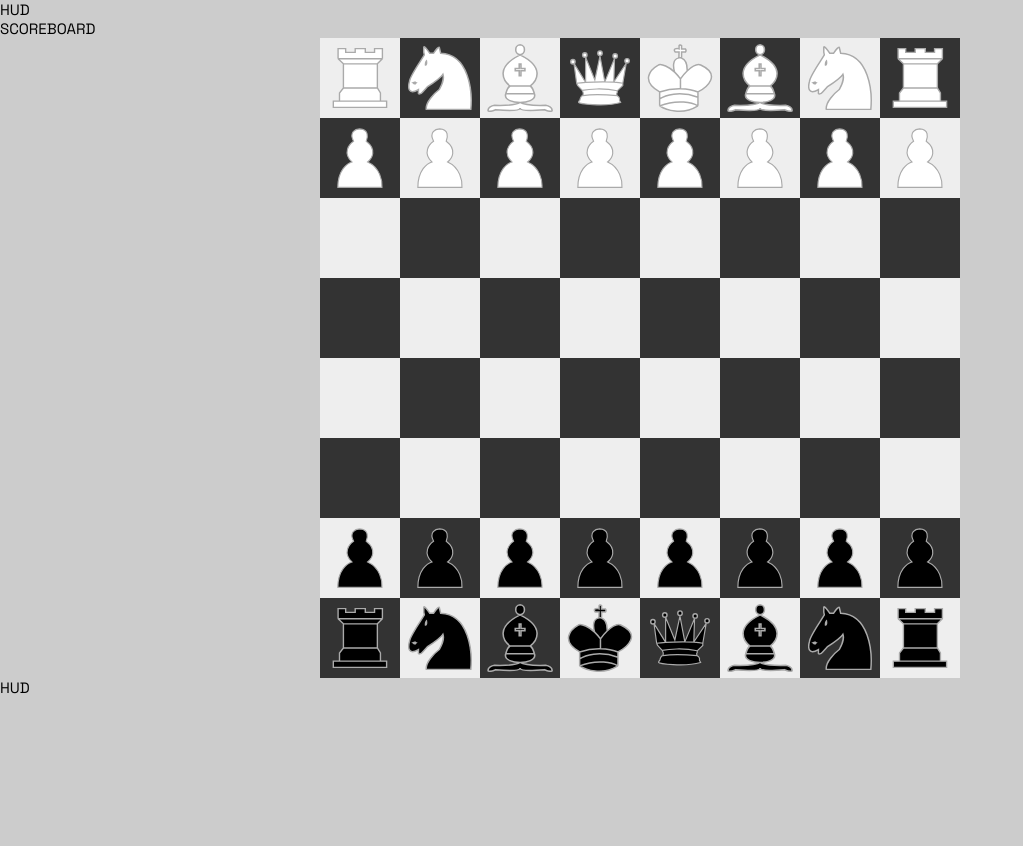
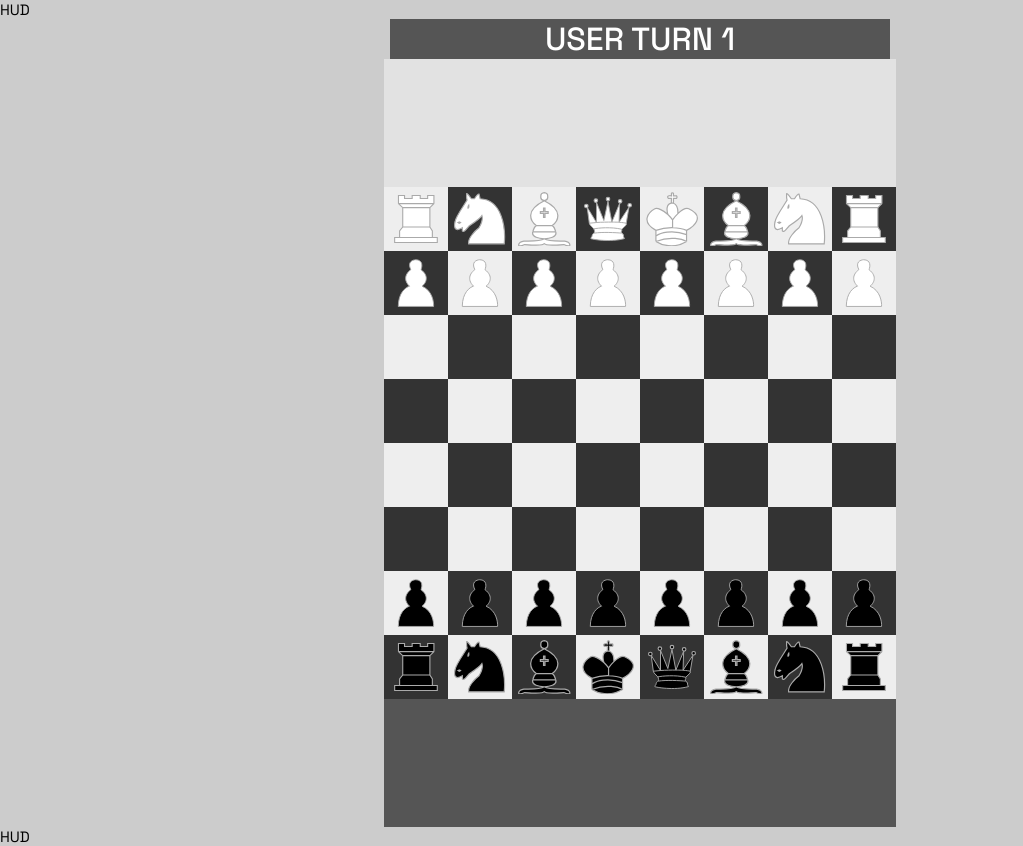
Before and after one commit to NomaanAkhtar64/chess, a React (Create React App) app: page / in a window 1280 px wide. Both pictures are taken after a click on the button "Play". Shown: the whole page, without its empty margins (0-1023 px from the left). Before the commit the page ends 800 px from the top, so only its background shows below. Built offline with nearby package versions, Linux system fonts and the light colour scheme.

Commit message:
Added Place for dead pieces

```diff
--- a/src/components/GameBoard.css
+++ b/src/components/GameBoard.css
@@ -1,10 +1,8 @@
 .square {
   width: 12.5vw;
   height: 12.5vw;
-  /* max-width: 12.5%;
-  max-height: 12.5%; */
-  max-width: 10vh;
-  max-height: 10vh;
+  max-width: 8vh;
+  max-height: 8vh;
   display: flex;
   justify-content: center;
   align-items: center;
@@ -19,7 +17,7 @@
   width: fit-content;
   margin-left: auto;
   margin-right: auto;
-  max-height: 80vh;
+  max-height: 96vh;
 }
 .squares > .row {
   width: fit-content;
@@ -30,14 +28,30 @@
 .square.white {
   background: #eee;
 }
-
+.row.white {
+  background: #e2e2e2;
+}
+.row.black {
+  background: #555;
+}
 .piece {
+  position: absolute;
   display: flex;
   justify-content: center;
   align-items: center;
+  height: 12.5vw;
   width: 12.5vw;
-  height: 12.5vw;
-  max-width: 10vh;
-  max-height: 10vh;
-  position: absolute;
+  max-width: 8vh;
+  max-height: 8vh;
 }
+
+.turn-counter {
+  text-align: center;
+  font-size: 32px;
+  font-weight: 500;
+  background: #555;
+  margin-left: auto;
+  margin-right: auto;
+  max-width: 500px;
+  color: #fff;
+}
--- a/src/components/GameBoard.jsx
+++ b/src/components/GameBoard.jsx
@@ -4,48 +4,73 @@ import "./GameBoard.css"
 
 const GameBoard = () => {
     const [userPieces, setUserPieces] = useState([
-        { id: "k", type: "king", posX: 3, posY: 0, variant: "black" },
-        { id: "q", type: "queen", posX: 4, posY: 0, variant: "black" },
-        { id: "b1", type: "bishop", posX: 2, posY: 0, variant: "black" },
-        { id: "b2", type: "bishop", posX: 5, posY: 0, variant: "black" },
-        { id: "k1", type: "knight", posX: 1, posY: 0, variant: "black" },
-        { id: "k2", type: "knight", posX: 6, posY: 0, variant: "black" },
-        { id: "r1", type: "rook", posX: 0, posY: 0, variant: "black", },
-        { id: "r2", type: "rook", posX: 7, posY: 0, variant: "black" },
-        { id: "p1", type: "pawn", posY: 1, posX: 0, variant: "black" },
-        { id: "p2", type: "pawn", posY: 1, posX: 1, variant: "black" },
-        { id: "p3", type: "pawn", posY: 1, posX: 2, variant: "black" },
-        { id: "p4", type: "pawn", posY: 1, posX: 3, variant: "black" },
-        { id: "p5", type: "pawn", posY: 1, posX: 4, variant: "black" },
-        { id: "p6", type: "pawn", posY: 1, posX: 5, variant: "black" },
-        { id: "p7", type: "pawn", posY: 1, posX: 6, variant: "black" },
-        { id: "p8", type: "pawn", posY: 1, posX: 7, variant: "black" },
+        { id: "k", type: "king", posX: 3, posY: 0 },
+        { id: "q", type: "queen", posX: 4, posY: 0 },
+        { id: "b1", type: "bishop", posX: 2, posY: 0 },
+        { id: "b2", type: "bishop", posX: 5, posY: 0 },
+        { id: "k1", type: "knight", posX: 1, posY: 0 },
+        { id: "k2", type: "knight", posX: 6, posY: 0 },
+        { id: "r1", type: "rook", posX: 0, posY: 0, },
+        { id: "r2", type: "rook", posX: 7, posY: 0 },
+        { id: "p1", type: "pawn", posY: 1, posX: 0 },
+        { id: "p2", type: "pawn", posY: 1, posX: 1 },
+        { id: "p3", type: "pawn", posY: 1, posX: 2 },
+        { id: "p4", type: "pawn", posY: 1, posX: 3 },
+        { id: "p5", type: "pawn", posY: 1, posX: 4 },
+        { id: "p6", type: "pawn", posY: 1, posX: 5 },
+        { id: "p7", type: "pawn", posY: 1, posX: 6 },
+        { id: "p8", type: "pawn", posY: 1, posX: 7 },
     ]);
 
     const [opponentPieces, setOpponentPieces] = useState([
-        { id: "k", type: "king", posX: 3, posY: 0, variant: "white" },
-        { id: "q", type: "queen", posX: 4, posY: 0, variant: "white" },
-        { id: "b1", type: "bishop", posX: 2, posY: 0, variant: "white" },
-        { id: "b2", type: "bishop", posX: 5, posY: 0, variant: "white" },
-        { id: "k1", type: "knight", posX: 1, posY: 0, variant: "white" },
-        { id: "k2", type: "knight", posX: 6, posY: 0, variant: "white" },
-        { id: "r1", type: "rook", posX: 0, posY: 0, variant: "white", },
-        { id: "r2", type: "rook", posX: 7, posY: 0, variant: "white" },
-        { id: "p1", type: "pawn", posY: 1, posX: 0, variant: "white" },
-        { id: "p2", type: "pawn", posY: 1, posX: 1, variant: "white" },
-        { id: "p3", type: "pawn", posY: 1, posX: 2, variant: "white" },
-        { id: "p4", type: "pawn", posY: 1, posX: 3, variant: "white" },
-        { id: "p5", type: "pawn", posY: 1, posX: 4, variant: "white" },
-        { id: "p6", type: "pawn", posY: 1, posX: 5, variant: "white" },
-        { id: "p7", type: "pawn", posY: 1, posX: 6, variant: "white" },
-        { id: "p8", type: "pawn", posY: 1, posX: 7, variant: "white" },
+        { id: "k", type: "king", posX: 3, posY: 0 },
+        { id: "q", type: "queen", posX: 4, posY: 0 },
+        { id: "b1", type: "bishop", posX: 2, posY: 0 },
+        { id: "b2", type: "bishop", posX: 5, posY: 0 },
+        { id: "k1", type: "knight", posX: 1, posY: 0 },
+        { id: "k2", type: "knight", posX: 6, posY: 0 },
+        { id: "r1", type: "rook", posX: 0, posY: 0, },
+        { id: "r2", type: "rook", posX: 7, posY: 0 },
+        { id: "p1", type: "pawn", posY: 1, posX: 0 },
+        { id: "p2", type: "pawn", posY: 1, posX: 1 },
+        { id: "p3", type: "pawn", posY: 1, posX: 2 },
+        { id: "p4", type: "pawn", posY: 1, posX: 3 },
+        { id: "p5", type: "pawn", posY: 1, posX: 4 },
+        { id: "p6", type: "pawn", posY: 1, posX: 5 },
+        { id: "p7", type: "pawn", posY: 1, posX: 6 },
+        { id: "p8", type: "pawn", posY: 1, posX: 7 },
     ]);
-
+    const [userDeadPieces, setUserDeadPieces] = useState([]);
+    const [opponentDeadPieces, setOpponentDeadPieces] = useState([]);
     const [moveCount, setMoveCount] = useState(1);
     const [isUserMove, setIsUserMove] = useState(true);
     return (
+        <>
+            <div className="turn-counter">
+                {`${isUserMove ? "USER" : "OPPONENT"}  TURN ${Math.ceil(moveCount / 2)}`}
+            </div>
             <div className="game-board">
                 <div className="squares">
+                    <div className="row white">
+                        <div className="square"></div>
+                        <div className="square"></div>
+                        <div className="square"></div>
+                        <div className="square"></div>
+                        <div className="square"></div>
+                        <div className="square"></div>
+                        <div className="square"></div>
+                        <div className="square"></div>
+                    </div>
+                    <div className="row white">
+                        <div className="square"></div>
+                        <div className="square"></div>
+                        <div className="square"></div>
+                        <div className="square"></div>
+                        <div className="square"></div>
+                        <div className="square"></div>
+                        <div className="square"></div>
+                        <div className="square"></div>
+                    </div>
                     <div className="row">
                         <div className="square white"></div>
                         <div className="square black"></div>
@@ -126,16 +151,41 @@ const GameBoard = () => {
                         <div className="square black"></div>
                         <div className="square white"></div>
                     </div>
+                    <div className="row black">
+                        <div className="square"></div>
+                        <div className="square"></div>
+                        <div className="square"></div>
+                        <div className="square"></div>
+                        <div className="square"></div>
+                        <div className="square"></div>
+                        <div className="square"></div>
+                        <div className="square"></div>
                     </div>
-            <>
-                {userPieces.map((p, i) => (
-                    <Piece isUserMove={isUserMove} {...p} key={i} />
+                    <div className="row black">
+                        <div className="square"></div>
+                        <div className="square"></div>
+                        <div className="square"></div>
+                        <div className="square"></div>
+                        <div className="square"></div>
+                        <div className="square"></div>
+                        <div className="square"></div>
+                        <div className="square"></div>
+                    </div>
+                </div>
+                {opponentDeadPieces.map((o, i) => (
+                    <Piece isUserMove={false} posY={i < 8 ? 11 : 10} posX={i < 8 ? i : i - 8} variant="white" type={o.type} key={i} />
                 ))}
                 {opponentPieces.map((o, i) => (
-                    <Piece isUserMove={isUserMove} posY={7 - o.posY} posX={7 - o.posX} variant={o.variant} type={o.type} key={i} />
+                    <Piece isUserMove={isUserMove} posY={9 - o.posY} posX={7 - o.posX} variant="white" type={o.type} key={i} />
                 ))}
+                {userPieces.map((p, i) => (
+                    <Piece isUserMove={isUserMove} variant="black" posX={p.posX} posY={p.posY + 2} type={p.type} key={i} />
+                ))}
+                {userDeadPieces.map((o, i) => (
+                    <Piece isUserMove={false} posY={i < 8 ? 1 : 0} posX={i < 8 ? i : i - 8} variant="black" type={o.type} key={i} />
+                ))}
+            </div>
         </>
-        </div>
     );
 }
 
--- a/src/components/HUD.jsx
+++ b/src/components/HUD.jsx
@@ -1,11 +1,8 @@
 import React from "react";
 
-const HUD = ({ className }) => {
+const HUD = ({ }) => {
   return (
-    <div
-      style={{ width: "fit-content" }}
-      className={className ? `hud ${className}` : "hud"}
-    >
+    <div style={{ width: "fit-content" }} className="hud">
       HUD
     </div>
   );
--- a/src/components/Piece.jsx
+++ b/src/components/Piece.jsx
@@ -81,6 +81,7 @@ const getIcon = (type, isBlack) => {
 // }
 
 const Piece = ({ type, posX, posY, onGetAllowed, isUserMove, variant }) => {
+    console.log({ type, posX, posY, isUserMove, variant })
     const [isFocused, setIsFocused] = useState(false);
     const [isDragged, setIsDragged] = useState(false);
     const dragStart = () => {
@@ -102,7 +103,7 @@ const Piece = ({ type, posX, posY, onGetAllowed, isUserMove, variant }) => {
                     ))}
                 </>
             } */}
-            <div onMouseDown={dragStart} onMouseMove={dragMove} onMouseUp={dragEnd} className="piece" style={{ left: posX * 12.5 + '%', bottom: posY * 12.5 + '%' }}>
+            <div onMouseDown={dragStart} onMouseMove={dragMove} onMouseUp={dragEnd} className="piece" style={{ left: posX * 12.5 + '%', bottom: posY * 8.333 + '%' }}>
                 {getIcon(type, variant === "black")}
             </div>
         </>
--- a/src/components/PlaySurface.jsx
+++ b/src/components/PlaySurface.jsx
@@ -1,16 +1,13 @@
 import React from "react";
 import HUD from "./HUD";
-import ScoreBoard from "./ScoreBoard";
 import GameBoard from "./GameBoard";
+
 const PlaySurface = () => {
   return (
     <div className="container" style={{ width: "100vw", height: "100vh", maxHeight: "100vh" }}>
-      <div className="container" style={{ width: "100vw" }}>
-        <HUD />
-        <ScoreBoard className="m-auto" />
-      </div>
+      <HUD />
       <GameBoard />
-      <HUD className="ml-auto mt-auto" />
+      <HUD />
     </div>
   );
 };
--- a/src/components/ScoreBoard.jsx
+++ /dev/null
@@ -1,11 +0,0 @@
-import React from "react";
-
-const ScoreBoard = ({ className }) => {
-  return (
-    <div className={className ? `score-board ${className}` : "score-board"}>
-      SCOREBOARD
-    </div>
-  );
-};
-
-export default ScoreBoard;
```
Lines whose indentation alone changed are shown as unchanged.
